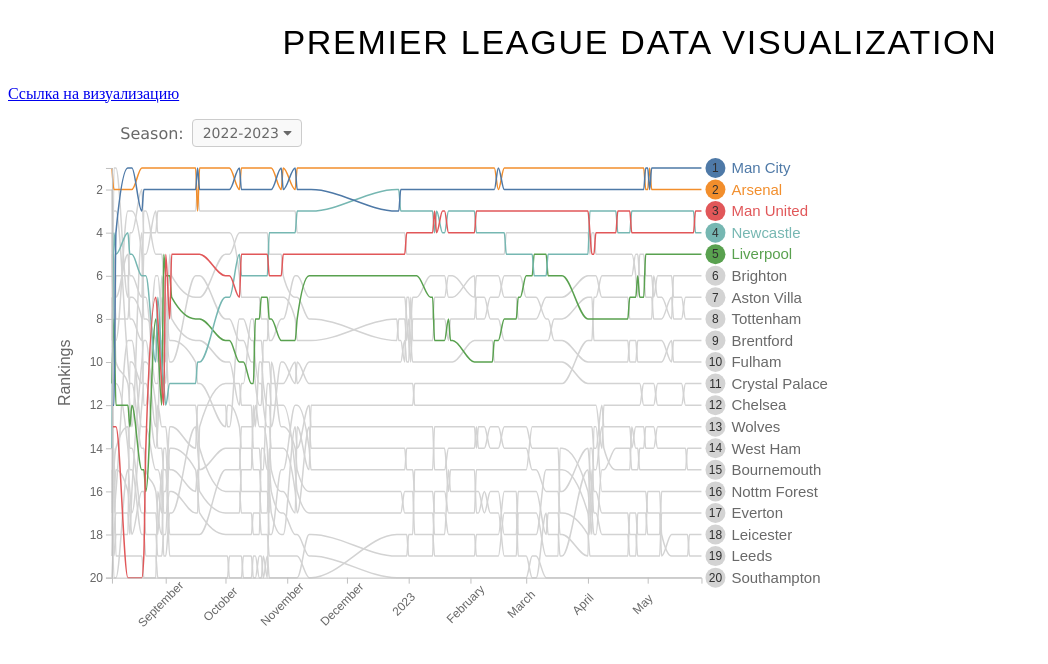
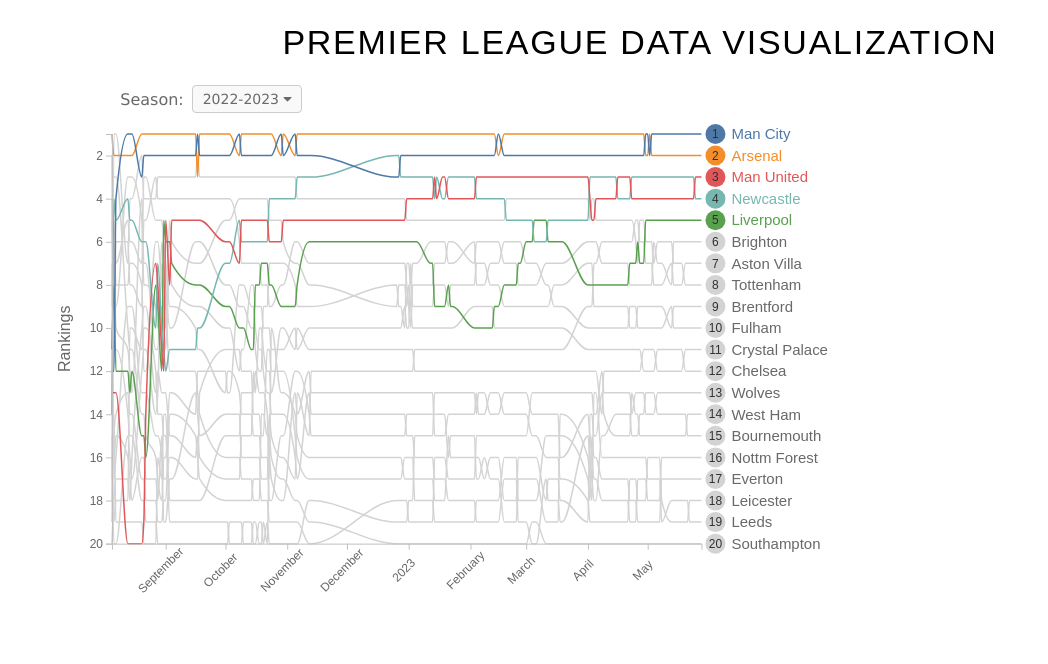
Before and after one commit to sheograph/eng-football-visualization, a plain HTML site: page index.html in a window 1280 px wide. Shown: the whole page, without its empty margins (0-1048 px from the left). Drawn offline with nearby package versions, Linux system fonts and the light colour scheme.

Commit message:
index.html

```diff
--- a/index.html
+++ b/index.html
@@ -37,7 +37,6 @@
       <hr>
       <p id="ttp_2" style="text-align:center;"></p>
   </div>
-  <a href="https://raw.githubusercontent.com/sheograph/eng-football-visualization/main/index.html">Ссылка на визуализацию</a>
 
   <div class="fg_container column_container" id="f1_container">
       <div id="dropdown_container" class="column_container">
```
